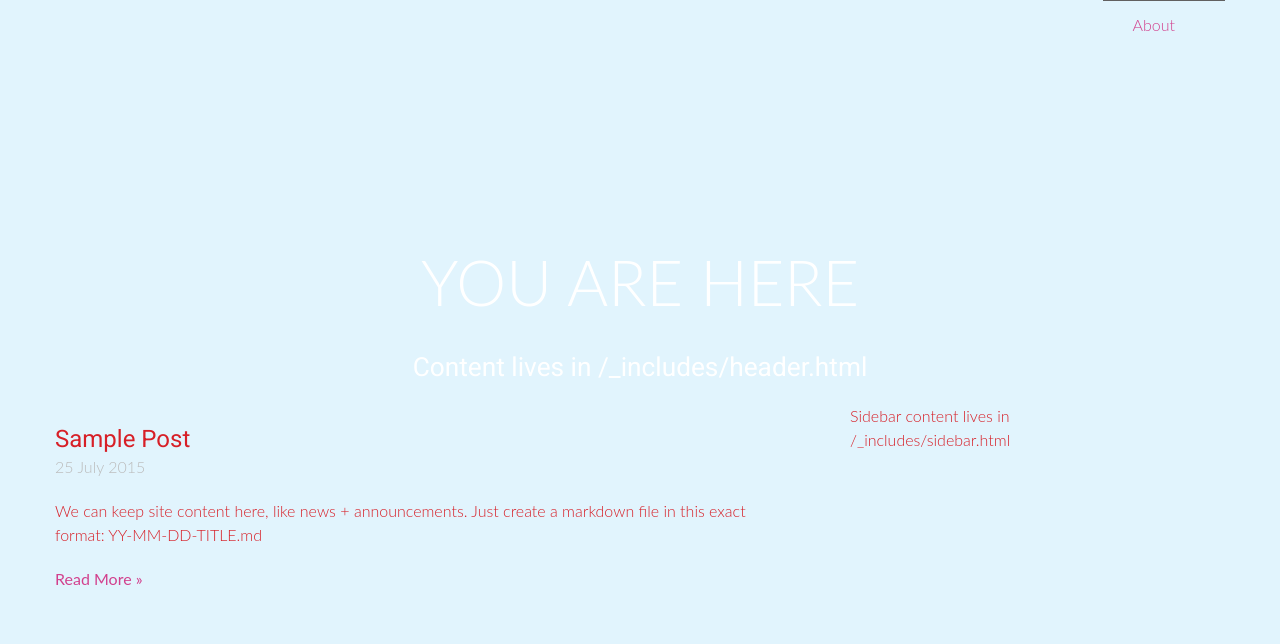
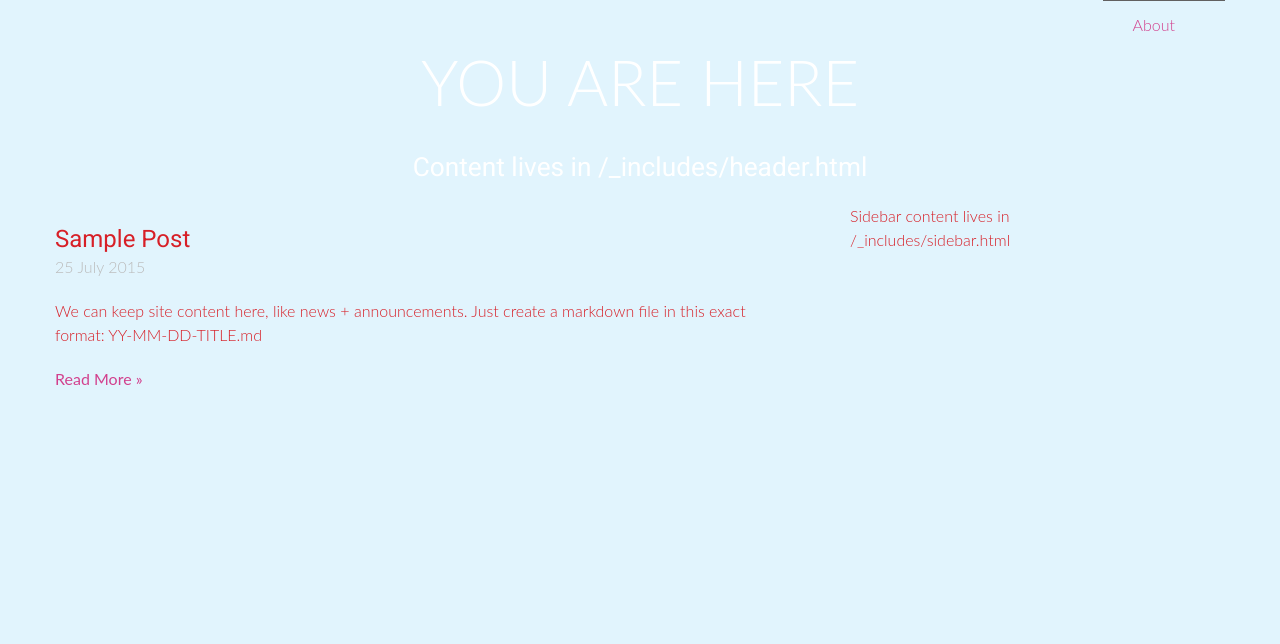
Before and after one commit to TowCenter/YouAreHere, a PHP site: page /_site/index.html in a window 1280 px wide. Shown: the top 644 px of the page. Run offline with PHP 8.4, Linux system fonts and the light colour scheme; some libraries are stand-ins or nearby versions.

Commit message:
Update style.css

```diff
--- a/assets/themes/bootstrap-3/css/style.css
+++ b/assets/themes/bootstrap-3/css/style.css
@@ -68,7 +68,7 @@ a:hover {
 }
 
 header {
-  padding-top: 200px;
+  padding-top: 0px;
   padding-bottom: 0px;
   text-align:center;
   font-size:21px;
```
